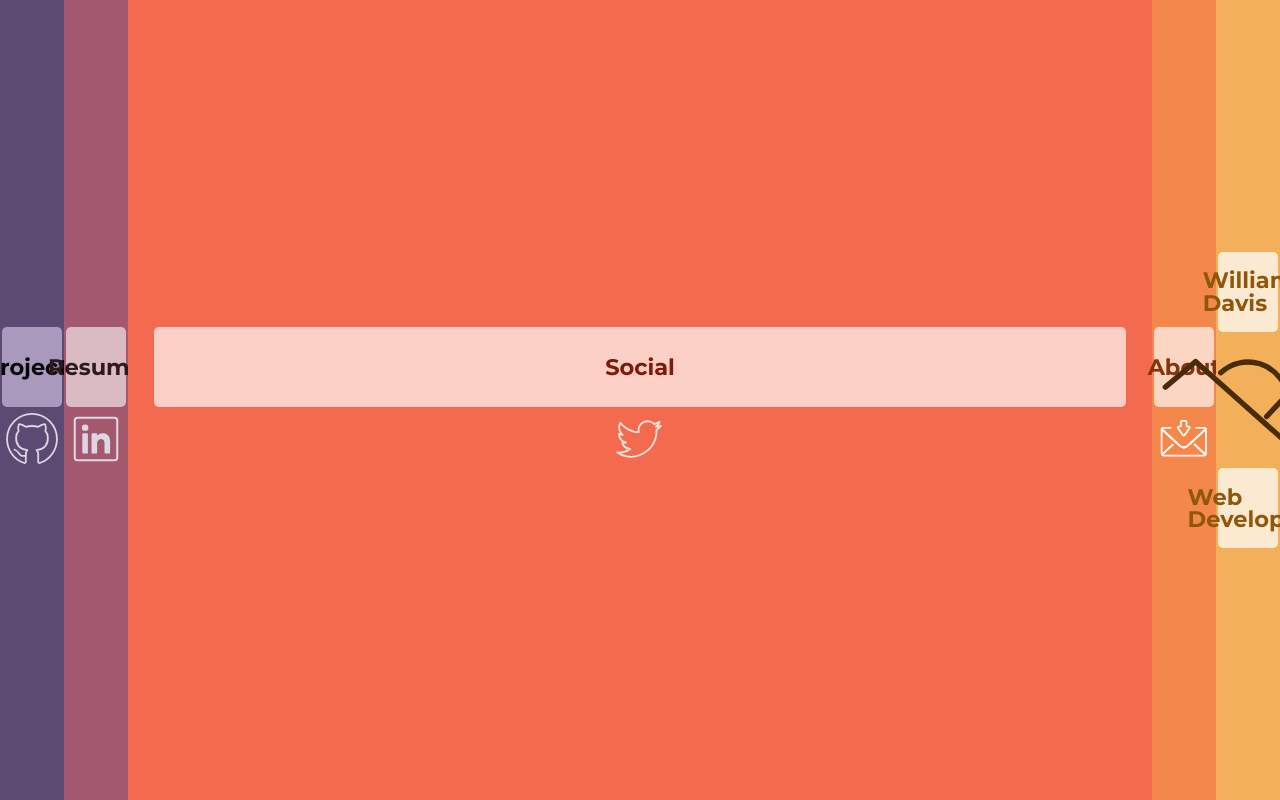
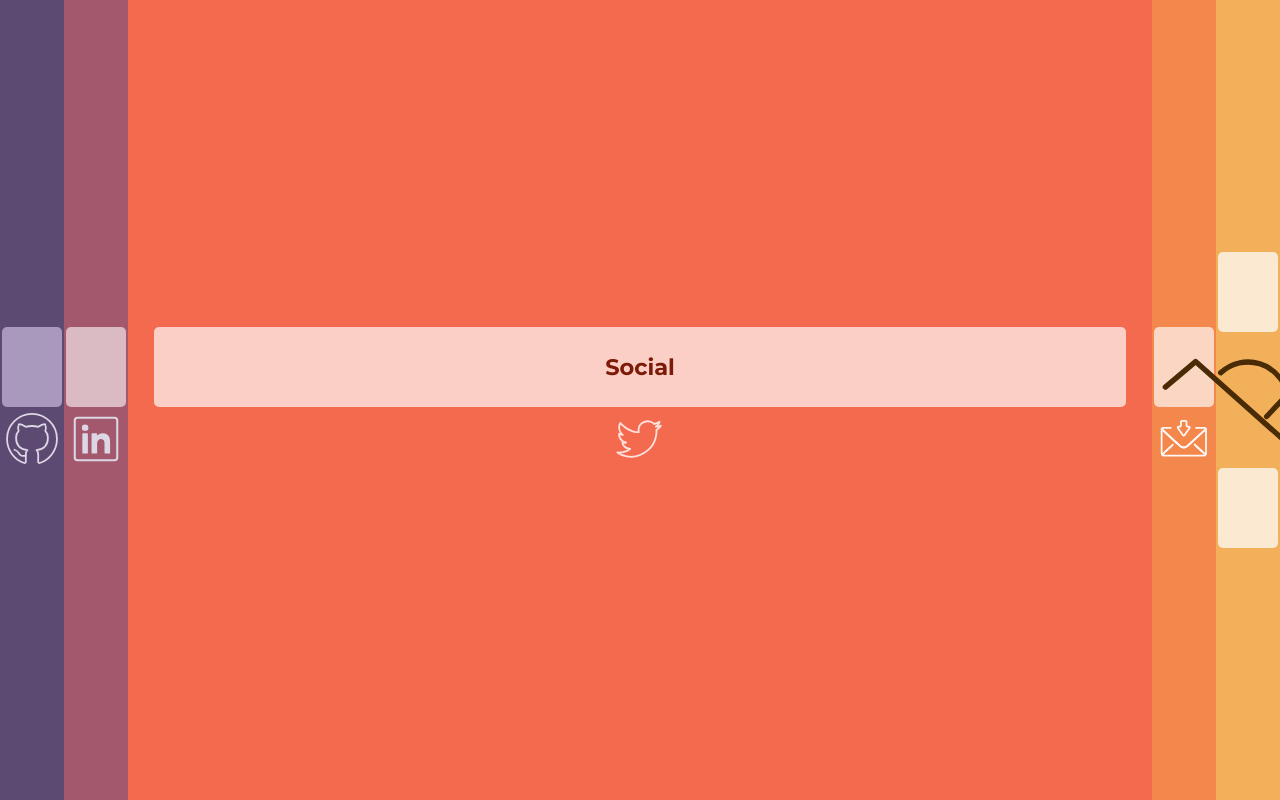
Before and after one commit to dayvista/portfolio-website, a React app: page /social in a window 1280 px wide. Shown: the top 800 px of the page. Built offline with nearby package versions, Linux system fonts and the light colour scheme.

Commit message:
Added opacity animation to title card text.

```diff
--- a/src/components/App.js
+++ b/src/components/App.js
@@ -47,6 +47,8 @@ const App = () => {
       setIndex("social");
     } else if (window.location.href.includes("about")) {
       setIndex("about");
+    } else {
+      setIndex(null);
     }
   };
 
@@ -98,6 +100,7 @@ const App = () => {
           index={index}
           phonePortraitView={phonePortraitView}
           changeIndex={setSelectedIndex}
+          sectionData={sectionData[4]}
         />
       </div>
     </Router>
--- a/src/components/Sections/About.js
+++ b/src/components/Sections/About.js
@@ -1,5 +1,4 @@
 import React from "react";
-import { BrowserRouter as Route } from "react-router-dom";
 import { Link } from "react-router-dom";
 import { animated, useSpring } from "react-spring";
 
@@ -8,15 +7,27 @@ import Icon from "../Icon/IconIndex";
 import AboutToggle from "./SectionToggles/AboutToggle";
 
 const About = ({ index, phonePortraitView, changeIndex, sectionData }) => {
-  const aboutSpring = useSpring({
-    width: index === null ? "20vw" : index === "about" ? "80vw" : "5vw",
+  const { width, opacity, ...aboutSpringProps } = useSpring({
+    width:
+      index === null
+        ? "20vw"
+        : index === `${sectionData.name}`
+        ? "80vw"
+        : "5vw",
+    opacity: (index === null) | (index === `${sectionData.name}`) ? 1 : 0,
     from: {
       width: "20vw",
+      opacity: 1,
     },
   });
 
-  const aboutSpringMobile = useSpring({
-    height: index === null ? "20vh" : index === "about" ? "80vh" : "5vh",
+  const { height, ...aboutSpringMobileProps } = useSpring({
+    height:
+      index === null
+        ? "20vh"
+        : index === `${sectionData.name}`
+        ? "80vh"
+        : "5vh",
     from: {
       height: "20vh",
     },
@@ -29,16 +40,22 @@ const About = ({ index, phonePortraitView, changeIndex, sectionData }) => {
   return (
     <animated.section
       className={`${sectionData.name}-section`}
-      style={!phonePortraitView ? aboutSpring : aboutSpringMobile}
+      style={
+        !phonePortraitView
+          ? { width, ...aboutSpringProps }
+          : { height, ...aboutSpringMobileProps }
+      }
     >
       <Link
         className={`title-text ${sectionData.name}-title`}
-        to={`/${sectionData.name}`}
+        to="/about"
         onClick={handleClick}
       >
-        <p>{sectionData.text}</p>
+        <animated.p style={{ opacity, ...aboutSpringProps }}>
+          {sectionData.text}
+        </animated.p>
       </Link>
-      <Route path={`/${sectionData.name}`} component={AboutToggle} />
+      {index === `${sectionData.name}` && <AboutToggle />}
       <a
         id={`${sectionData.name}-icon`}
         href={`${sectionData.link}`}
--- a/src/components/Sections/Projects.js
+++ b/src/components/Sections/Projects.js
@@ -1,5 +1,4 @@
 import React from "react";
-import { BrowserRouter as Route } from "react-router-dom";
 import { Link } from "react-router-dom";
 import { animated, useSpring } from "react-spring";
 
@@ -8,15 +7,27 @@ import Icon from "../Icon/IconIndex";
 import ProjectsToggle from "./SectionToggles/ProjectsToggle";
 
 const Projects = ({ index, phonePortraitView, changeIndex, sectionData }) => {
-  const projectsSpring = useSpring({
-    width: index === null ? "20vw" : index === "projects" ? "80vw" : "5vw",
+  const { width, opacity, ...projectsSpringProps } = useSpring({
+    width:
+      index === null
+        ? "20vw"
+        : index === `${sectionData.name}`
+        ? "80vw"
+        : "5vw",
+    opacity: (index === null) | (index === `${sectionData.name}`) ? 1 : 0,
     from: {
       width: "20vw",
+      opacity: 1,
     },
   });
 
-  const projectsSpringMobile = useSpring({
-    height: index === null ? "20vh" : index === "projects" ? "80vh" : "5vh",
+  const { height, ...projectsSpringMobileProps } = useSpring({
+    height:
+      index === null
+        ? "20vh"
+        : index === `${sectionData.name}`
+        ? "80vh"
+        : "5vh",
     from: {
       height: "20vh",
     },
@@ -29,18 +40,22 @@ const Projects = ({ index, phonePortraitView, changeIndex, sectionData }) => {
   return (
     <animated.section
       className={`${sectionData.name}-section`}
-      style={!phonePortraitView ? projectsSpring : projectsSpringMobile}
+      style={
+        !phonePortraitView
+          ? { width, ...projectsSpringProps }
+          : { height, ...projectsSpringMobileProps }
+      }
     >
       <Link
         className={`title-text ${sectionData.name}-title`}
         to={`/${sectionData.name}`}
         onClick={handleClick}
       >
-        <p>{sectionData.text}</p>
+        <animated.p style={{ opacity, ...projectsSpringProps }}>
+          {sectionData.text}
+        </animated.p>
       </Link>
-      {/* <Switch> */}
-      <Route path={`/${sectionData.name}`} component={ProjectsToggle} />
-      {/* </Switch> */}
+      {index === `${sectionData.name}` && <ProjectsToggle />}
       <a
         id={`${sectionData.name}-icon`}
         href={`${sectionData.link}`}
--- a/src/components/Sections/Resume.js
+++ b/src/components/Sections/Resume.js
@@ -1,5 +1,4 @@
 import React from "react";
-import { BrowserRouter as Route } from "react-router-dom";
 import { Link } from "react-router-dom";
 import { animated, useSpring } from "react-spring";
 
@@ -8,15 +7,27 @@ import Icon from "../Icon/IconIndex";
 import ResumeToggle from "./SectionToggles/ResumeToggle";
 
 const Resume = ({ index, phonePortraitView, changeIndex, sectionData }) => {
-  const resumeSpring = useSpring({
-    width: index === null ? "20vw" : index === "resume" ? "80vw" : "5vw",
+  const { width, opacity, ...resumeSpringProps } = useSpring({
+    width:
+      index === null
+        ? "20vw"
+        : index === `${sectionData.name}`
+        ? "80vw"
+        : "5vw",
+    opacity: (index === null) | (index === `${sectionData.name}`) ? 1 : 0,
     from: {
       width: "20vw",
+      opacity: 1,
     },
   });
 
-  const resumeSpringMobile = useSpring({
-    height: index === null ? "20vh" : index === "resume" ? "80vh" : "5vh",
+  const { height, ...resumeSpringMobileProps } = useSpring({
+    height:
+      index === null
+        ? "20vh"
+        : index === `${sectionData.name}`
+        ? "80vh"
+        : "5vh",
     from: {
       height: "20vh",
     },
@@ -29,16 +40,22 @@ const Resume = ({ index, phonePortraitView, changeIndex, sectionData }) => {
   return (
     <animated.section
       className={`${sectionData.name}-section`}
-      style={!phonePortraitView ? resumeSpring : resumeSpringMobile}
+      style={
+        !phonePortraitView
+          ? { width, ...resumeSpringProps }
+          : { height, ...resumeSpringMobileProps }
+      }
     >
       <Link
         className={`title-text ${sectionData.name}-title`}
         to={`/${sectionData.name}`}
         onClick={handleClick}
       >
-        <p>{sectionData.text}</p>
+        <animated.p style={{ opacity, ...resumeSpringProps }}>
+          {sectionData.text}
+        </animated.p>
       </Link>
-      <Route path={`/${sectionData.name}`} component={ResumeToggle} />
+      {index === `${sectionData.name}` && <ResumeToggle />}
       <a
         id={`${sectionData.name}-icon`}
         href={`${sectionData.link}`}
--- a/src/components/Sections/Social.js
+++ b/src/components/Sections/Social.js
@@ -1,5 +1,4 @@
 import React from "react";
-import { BrowserRouter as Route } from "react-router-dom";
 import { Link } from "react-router-dom";
 import { animated, useSpring } from "react-spring";
 
@@ -8,18 +7,28 @@ import Icon from "../Icon/IconIndex";
 import SocialToggle from "./SectionToggles/SocialToggle";
 
 const Social = ({ index, phonePortraitView, changeIndex, sectionData }) => {
-  const socialSpring = useSpring({
-    width: index === null ? "20vw" : index === "social" ? "80vw" : "5vw",
+  const { width, opacity, ...socialSpringProps } = useSpring({
+    width:
+      index === null
+        ? "20vw"
+        : index === `${sectionData.name}`
+        ? "80vw"
+        : "5vw",
+    opacity: (index === null) | (index === `${sectionData.name}`) ? 1 : 0,
     from: {
       width: "20vw",
-      height: "100vh",
+      opacity: 1,
     },
   });
 
-  const socialSpringMobile = useSpring({
-    height: index === null ? "20vh" : index === "social" ? "80vh" : "5vh",
+  const { height, ...socialSpringMobileProps } = useSpring({
+    height:
+      index === null
+        ? "20vh"
+        : index === `${sectionData.name}`
+        ? "80vh"
+        : "5vh",
     from: {
-      width: "100vw",
       height: "20vh",
     },
   });
@@ -31,16 +40,22 @@ const Social = ({ index, phonePortraitView, changeIndex, sectionData }) => {
   return (
     <animated.section
       className={`${sectionData.name}-section`}
-      style={!phonePortraitView ? socialSpring : socialSpringMobile}
+      style={
+        !phonePortraitView
+          ? { width, ...socialSpringProps }
+          : { height, ...socialSpringMobileProps }
+      }
     >
       <Link
         className={`title-text ${sectionData.name}-title`}
         to={`/${sectionData.name}`}
         onClick={handleClick}
       >
-        <p>{sectionData.text}</p>
+        <animated.p style={{ opacity, ...socialSpringProps }}>
+          {sectionData.text}
+        </animated.p>
       </Link>
-      <Route path={`/${sectionData.name}`} component={SocialToggle} />
+      {index === `${sectionData.name}` && <SocialToggle />}
       <a
         id={`${sectionData.name}-icon`}
         href={`${sectionData.link}`}
--- a/src/components/Sections/Titles.js
+++ b/src/components/Sections/Titles.js
@@ -3,19 +3,19 @@ import { animated, useSpring } from "react-spring";
 
 import Icon from "../Icon/IconIndex";
 
-const Titles = ({ index, phonePortraitView, changeIndex }) => {
-  const titlesSpring = useSpring({
+const Titles = ({ index, phonePortraitView, changeIndex, sectionData }) => {
+  const { width, opacity, ...titlesSpringProps } = useSpring({
     width: index === null ? "20vw" : index === "titles" ? "80vw" : "5vw",
+    opacity: (index === null) | (index === "titles") ? 1 : 0,
     from: {
       width: "20vw",
-      height: "100vh",
+      opacity: 1,
     },
   });
 
-  const titlesSpringMobile = useSpring({
+  const { height, ...titlesSpringMobileProps } = useSpring({
     height: index === null ? "20vh" : index === "titles" ? "80vh" : "5vh",
     from: {
-      width: "100vw",
       height: "20vh",
     },
   });
@@ -23,16 +23,24 @@ const Titles = ({ index, phonePortraitView, changeIndex }) => {
   return (
     <animated.section
       className="titles-section"
-      style={!phonePortraitView ? titlesSpring : titlesSpringMobile}
+      style={
+        !phonePortraitView
+          ? { width, ...titlesSpringProps }
+          : { height, ...titlesSpringMobileProps }
+      }
     >
       <div className="title-text titles-title">
-        <p>William Davis</p>
+        <animated.p style={{ opacity, ...titlesSpringProps }}>
+          William Davis
+        </animated.p>
       </div>
       <div id="titles-logo">
         <Icon name="sunrise" />
       </div>
       <div className="title-text titles-title">
-        <p>Web Developer</p>
+        <animated.p style={{ opacity, ...titlesSpringProps }}>
+          Web Developer
+        </animated.p>
       </div>
     </animated.section>
   );
```
